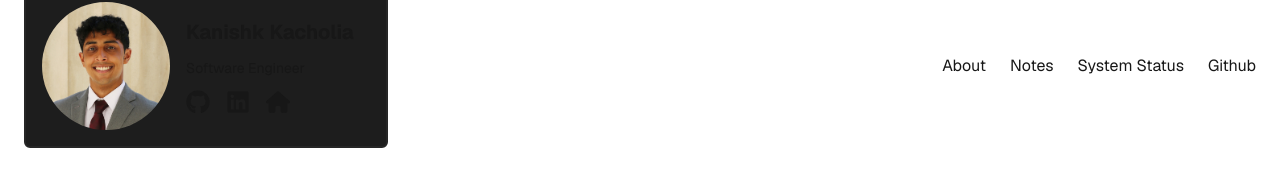
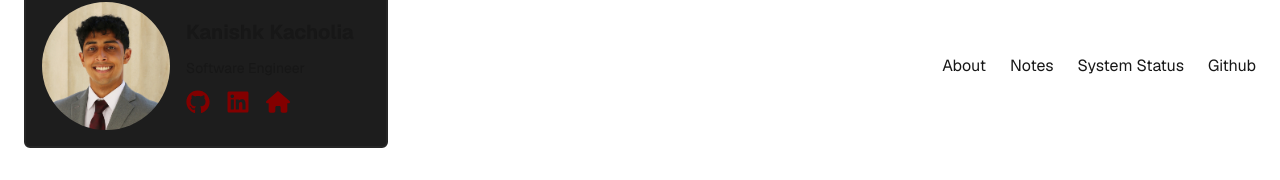
Before and after one commit to Kanishk-K/Zircon, a Next.js app in the folder frontend/: page / in a window 1280 px wide. Shown: the part 609-789 px from the top of the page. Built offline with nearby package versions, Linux system fonts and the light colour scheme.

Commit message:
🔗 Linked personal links.

```diff
--- a/frontend/src/components/layout/footer.tsx
+++ b/frontend/src/components/layout/footer.tsx
@@ -10,9 +10,9 @@ export default function Footer() {
                         <span className="font-bold text-xl">Kanishk Kacholia</span>
                         <span className="hidden sm:block text-sm">Software Engineer</span>
                         <div className="flex flex-row gap-4 justify-center sm:justify-start">
-                            <a href="#" className="hover:text-white transition-colors duration-300"><FaGithub size={"1.5em"}/></a>
-                            <a href="#" className="hover:text-[#0077B5] transition-colors duration-300"><FaLinkedin size={"1.5em"}/></a>
-                            <a href="#" className="hover:text-brand transition-colors duration-300"><FaHouse size={"1.5em"} /></a>
+                            <a href="https://github.com/Kanishk-K" className="text-brand"><FaGithub size={"1.5em"}/></a>
+                            <a href="https://www.linkedin.com/in/kanishk-kacholia/" className="text-brand"><FaLinkedin size={"1.5em"}/></a>
+                            <a href="https://www.kanishkkacholia.com/" className="text-brand"><FaHouse size={"1.5em"} /></a>
                         </div>
                     </div>
                 </div>
```
